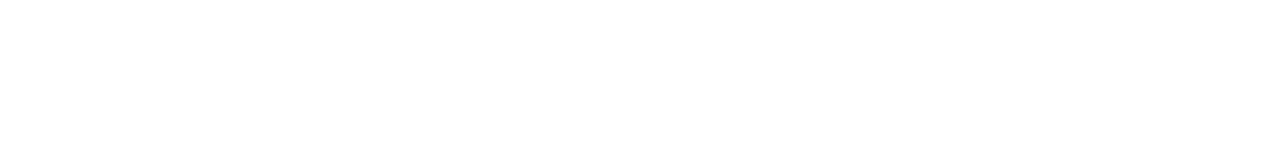
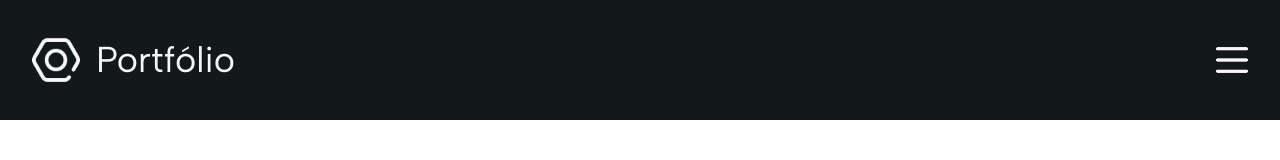
Before and after one commit to alinelazuli/Landing-Page-Tailwind, a website: page src/index.html in a window 1280 px wide. Drawn offline with Linux system fonts and the light colour scheme; a web font is replaced by a local one.

Commit message:
Header da página

```diff
--- a/src/index.html
+++ b/src/index.html
@@ -4,10 +4,19 @@
          <meta charset="UTF-8">
          <meta name="viewport" content="width=device-width, initial-scale=1.0">
          <title>Portfólio</title>
-      <link href="./output.css" rel="stylesheet">
-
+         <link rel="stylesheet" href="./output.css">
      </head>
-<body>
-
+     <body class="font-main">
+         <header class="flex flex-row justify-between items-center px-8 py-9 bg-black text-white">
+              <div class="flex flex-row items-center gap-4">
+                  <div class="size-12">
+                      <img src="./img/logo.png" alt="Logo do site" />
+                  </div>
+                  <h1 class="text-4xl">Portfólio</h1>
+              </div>
+              <div class="size-8">
+                  <img src="./img/Hamburguer.png" alt="Menu de navegação"/>
+              </div>
+           </header>
         </body>
 </html>
```
Also changed, not shown: src/img/Hamburguer.png (added), src/img/Imagem.png (added), src/img/Itens-1.png (added), src/img/Itens-2.png (added), src/img/Itens-3.png (added), src/img/Itens.png (added), src/img/Logo.png (added), src/img/instagram.png (added), src/img/pexels-photo-265087 1.png (added), src/img/Ícone 1.png (added), src/img/Ícone 2.png (added), src/output.css. Lines whose indentation alone changed are shown as unchanged.
